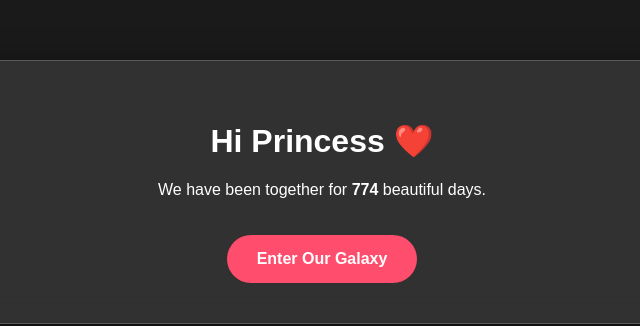
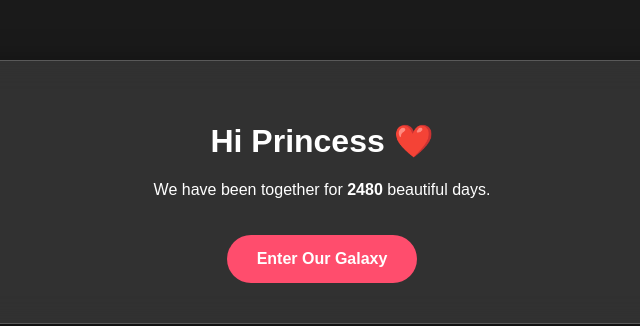
Before and after one commit to pritamchitte10-png/Valentine-, a plain HTML site: page Index.html in a window 1280 px wide. Shown: the part 208-534 px from the top of the page, 318-958 px from the left. Drawn offline with Linux system fonts and the light colour scheme.

Commit message:
Update Index.html

```diff
--- a/Index.html
+++ b/Index.html
@@ -27,7 +27,7 @@
 
 <script>
     function updateCounter() {
-        const start = new Date("2024-01-01"); // UPDATE YOUR DATE HERE
+        const start = new Date("2019-05"); // UPDATE YOUR DATE HERE
         const now = new Date();
         const diff = Math.floor((now - start) / (1000 * 60 * 60 * 24));
         document.getElementById("counter").innerHTML = `We have been together for <b>${diff}</b> beautiful days.`;
```
